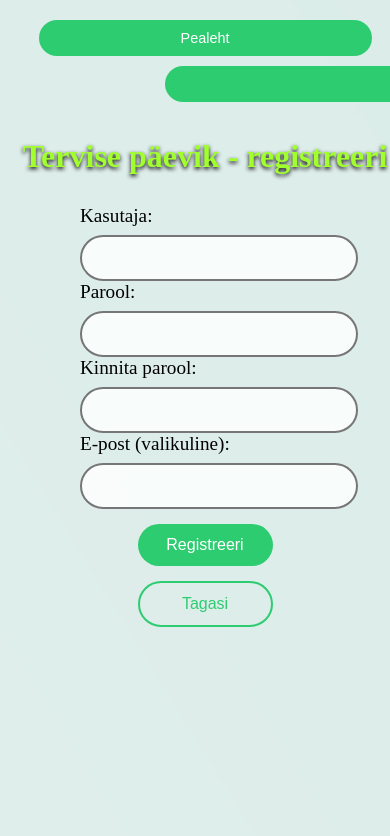
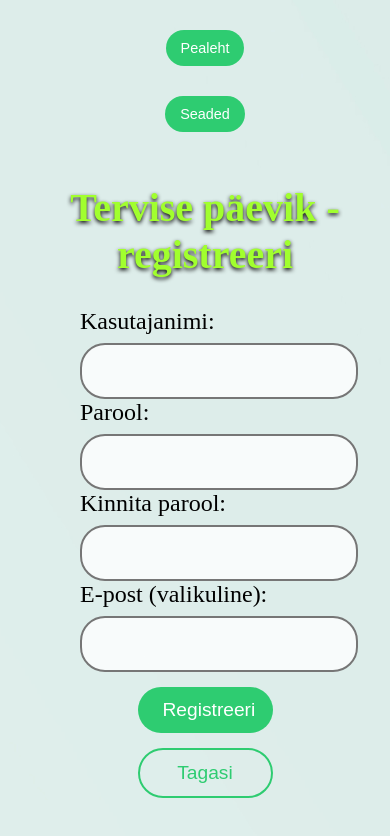
Before and after one commit to CKlettenberg/healthdiary-project-ui, a Vue app: page /register in a window 390 px wide. Shown: the top 836 px of the page. Built offline with nearby package versions, Linux system fonts and the light colour scheme; sample sign-in values are in the browser's storage.

Commit message:
30.12 modified: layouts-> global.css, register screen,

```diff
--- a/src/App.vue
+++ b/src/App.vue
@@ -4,22 +4,18 @@
 
     <div v-if="!isLoggedIn" class="router-view-container">
       <div v-if="isAuthenticated" class="top-buttons">
-        <button class="icon-button back" @click="goToMenu">
-          <i class="fas fa-home"></i>Pealeht
-        </button>
+        <button class="icon-button" @click="goToMenu">Pealeht</button>
+
         <div class="dropdown-container">
         <!-- Peamine nupp -->
         <button @click="toggleDropdown" class="icon-button">Seaded</button>
         <ul v-if="isDropdownOpen" class="dropdown-menu">
           <li @click="navigateToChangePassword" class="icon-button">Muuda parooli</li>
-          <li @click="handleLogout" class="icon-button logout">Logi välja</li>
+          <li @click="handleLogout" class="icon-button">Logi välja</li>
         </ul>
       </div>
       </div>
       <router-view></router-view>
-    </div>
-    <div v-else>
-
     </div>
   </div>
 </template>
@@ -43,6 +39,7 @@ export default {
       this.$router.push("/patients");
     },
     toggleDropdown() {
+      console.log("Dropdown clicked!");
       this.isDropdownOpen = !this.isDropdownOpen;
     },
     navigateToChangePassword() {
--- a/src/assets/global.css
+++ b/src/assets/global.css
@@ -46,22 +46,6 @@
     cursor: pointer;
 }
 
-@media (min-width: 768px) and (max-width: 1023px) {
-    .health-diary-app {
-        padding: 20px;
-        background-size: cover;
-    }
-}
-
-/* Styles for Mobile */
-@media (max-width: 767px) {
-    .health-diary-app {
-        padding: 10px;
-        background-size: auto;
-        background-position: top center;
-    }
-}
-
 .icon-button {
     background-color: #2ecc71; /* Green button */
     color: white;
@@ -83,34 +67,78 @@
 .top-buttons {
     display: flex;
     justify-content: center;
-    position: absolute;
+    position: relative;
     width: 100%;
 }
+
 .dropdown-menu {
-    list-style: none;
-    padding: 0;
-    margin: 0;
-    background-color: #d11414;
-    border: 1px solid #5a1a73;
     position: absolute;
     top: 100%;
-    left: 0;
-    width: 150px;
-    box-shadow: 0 4px 6px rgba(0, 0, 0, 0.1);
+    padding: 0;
+    width: auto;
+    z-index: 1000;
 }
 
 .dropdown-menu li {
     padding: 10px;
     cursor: pointer;
+    width: auto;  /* Ensure full width */
+    background-color: #2ecc71;  /* Default background */
+    border-bottom: 1px solid #ccc;
 }
 
 .dropdown-menu li:hover {
-    background-color: #f0f0f0;
+    background-color: #f39c12;
 }
 
-/* Global Styles for Mobile */
+@media (min-width: 768px) and (max-width: 1023px) {
+    .health-diary-app {
+        padding: 20px;
+        background-size: cover;
+    }
+}
+
+/* Styles for Mobile */
 @media (max-width: 767px) {
-    /* App Container */
+    .dropdown-container {
+        display: flex;
+        flex-direction: column;
+    }
+
+    .dropdown-menu {
+        position: static;
+        padding: 0;
+        top: 100%; /* Ava ülespoole */
+        width: auto; /* Kasuta kogu laius */
+        z-index: 1000;
+        display: flex; /* Use flexbox for vertical alignment */
+        flex-direction: column; /* Stack items vertically */
+    }
+
+    .dropdown-menu li {
+        padding: 10px; /* Add some padding to the items for better click area */
+        text-align: center; /* Optionally, align text */
+    }
+
+    .icon-button {
+        background-color: #2ecc71; /* Green button */
+        color: white;
+        padding: 10px 15px;
+        border: none;
+        border-radius: 25px;
+        font-size: 0.9rem;
+        cursor: pointer;
+        transition: background-color 0.3s, transform 0.2s;
+        width: auto; /* Full width with padding */
+        white-space: nowrap; /* Tekst ei lähe üle ridade */
+        margin: 10px; /* Ruumi nuppude vahel */ /* Kasuta flexboxi */
+        justify-content: center;
+        display: inline-block;
+    }
+
+    .icon-button:hover {
+        transform: scale(1.05); /* Slight hover effect */
+    }
     .health-diary-app {
         padding: 10px;
         background-size: auto;
@@ -142,23 +170,6 @@
         gap: 10px; /* Space between buttons */
         position: static; /* Remove absolute positioning for better stacking */
         width: 100%;
-    }
-
-    .icon-button {
-        background-color: #2ecc71; /* Green button */
-        color: white;
-        padding: 10px 15px;
-        border: none;
-        border-radius: 25px;
-        font-size: 0.9rem;
-        cursor: pointer;
-        transition: background-color 0.3s, transform 0.2s;
-        width: 90%; /* Full width with padding */
-        text-align: center; /* Center text */
-    }
-
-    .icon-button:hover {
-        transform: scale(1.05); /* Slight hover effect */
     }
 
     /* Main Content */
--- a/src/components/AddPatient.vue
+++ b/src/components/AddPatient.vue
@@ -157,15 +157,16 @@ export default {
 
 @media (max-width: 768px) {
   .title {
-    font-size: 2rem;
+    font-size: 2.4rem;
+    margin-top: 100px;
   }
 
   .input-field {
-    font-size: 1rem;
+    font-size: 1.5rem;
   }
 
   .green-button {
-    font-size: 1rem;
+    font-size: 1.5rem;
   }
 }
 </style>
--- a/src/components/RegisterScreen.vue
+++ b/src/components/RegisterScreen.vue
@@ -4,7 +4,7 @@
 
     <form @submit.prevent="handleRegister" class="form-container">
       <div class="input-group">
-        <label for="username" class="label">Kasutaja:</label>
+        <label for="username" class="label">Kasutajanimi:</label>
         <input v-model="user.username" autocomplete="off" id="username" class="input-field" required/>
 
         <label for="password" class="label">Parool:</label>
@@ -149,16 +149,18 @@ export default {
 
 @media (max-width: 768px) {
   .title {
-    font-size: 2rem;
+    font-size: 2.5rem;
+   text-align: center;
   }
 
+  .label,
   .input-field {
-    font-size: 1rem;
+    font-size: 1.5rem;
   }
 
   .green-button,
   .secondary-button {
-    font-size: 1rem;
+    font-size: 1.2rem;
   }
 }
 </style>
--- a/src/pages/PatientsList.vue
+++ b/src/pages/PatientsList.vue
@@ -138,4 +138,5 @@ export default {
   text-shadow: 0 2px 4px rgba(0, 0, 0, 0.7);
   text-align: center;
 }
+
 </style>
```
